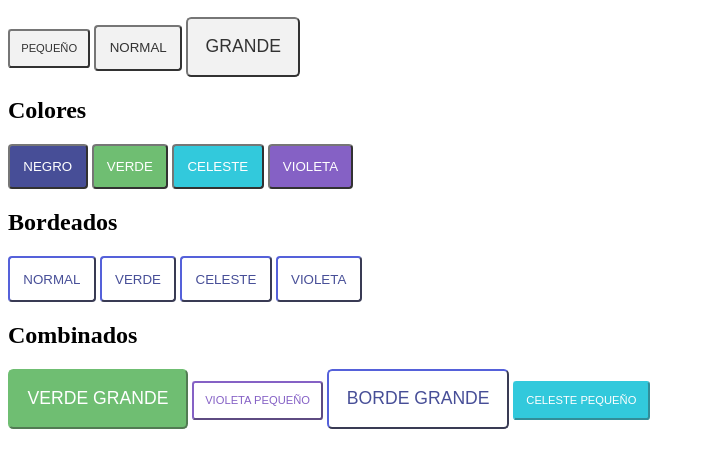
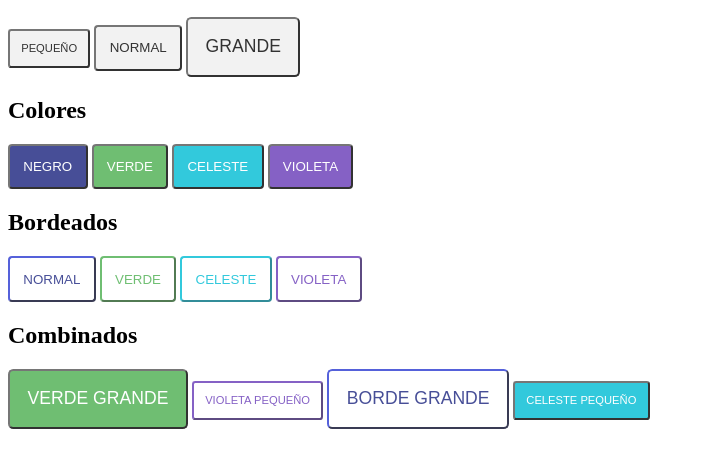
Before and after one commit to JC-Vasquez/Portafolio_PW0219_-00094918-, a plain HTML site: page Laboratorios/ Laboratorio_2/Laboratorio2_2/laboratorio_2.html in a window 1280 px wide. Shown: the part 110-578 px from the top of the page, without its empty margins (0-705 px from the left). Drawn offline with Linux system fonts and the light colour scheme.

Commit message:
Segundo Ejercicio Terminado (Ahora si :()

```diff
--- a/Laboratorios/ Laboratorio_2/Laboratorio2_2/laboratorio_2.css
+++ b/Laboratorios/ Laboratorio_2/Laboratorio2_2/laboratorio_2.css
@@ -88,16 +88,16 @@ button.btn.purple {
             -sky: Color de borde y texto -> #00BCD4
             -purple: Color de borde y texto -> #673AB7
     */
-button.btn.green.big {
-    color: white;
+button.btn.border.green {
+    color: #4CAF50;
     border-color: #4CAF50;
 }
-button.btn.purple.small{
+button.btn.border.purple{
     color: #673AB7;
     border-color: #673AB7;
 }
 
-button.btn.small.sky{
-    color: white;
+button.btn.border.sky{
+    color: #00BCD4;
     border-color: #00BCD4;
 }
```
